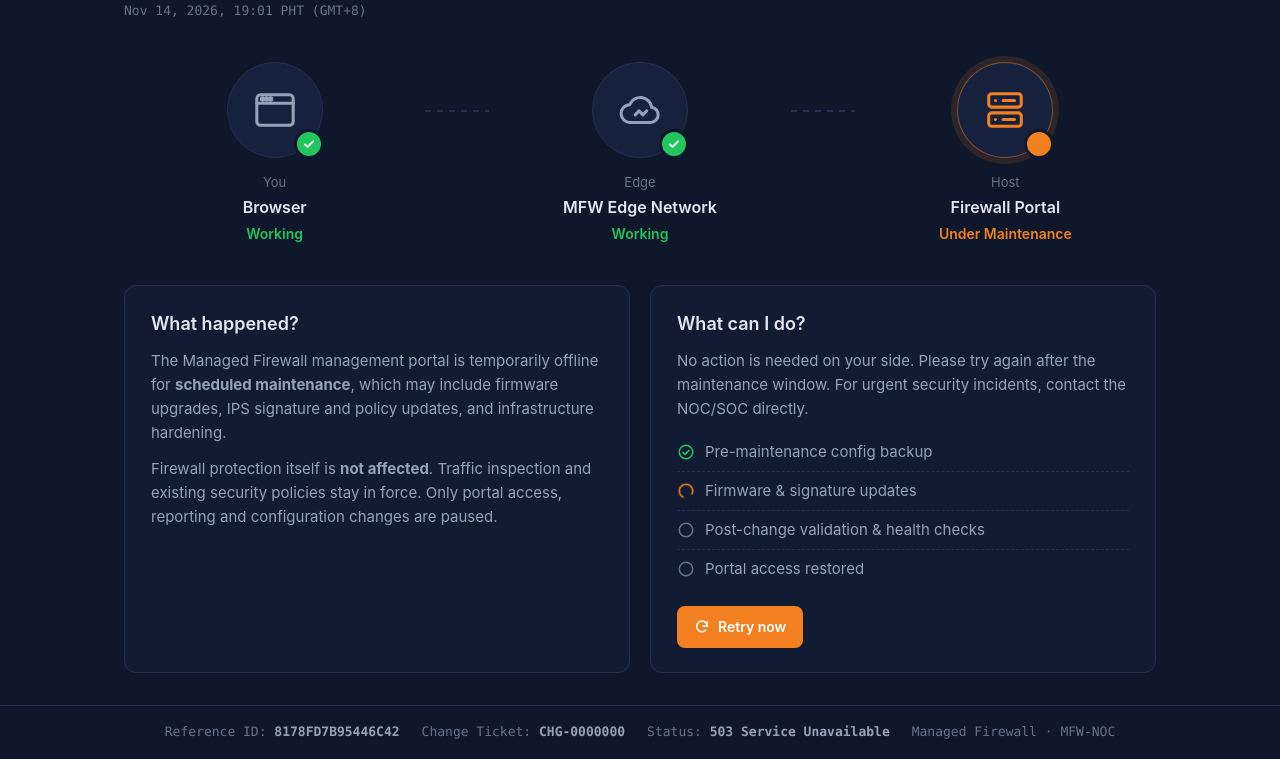
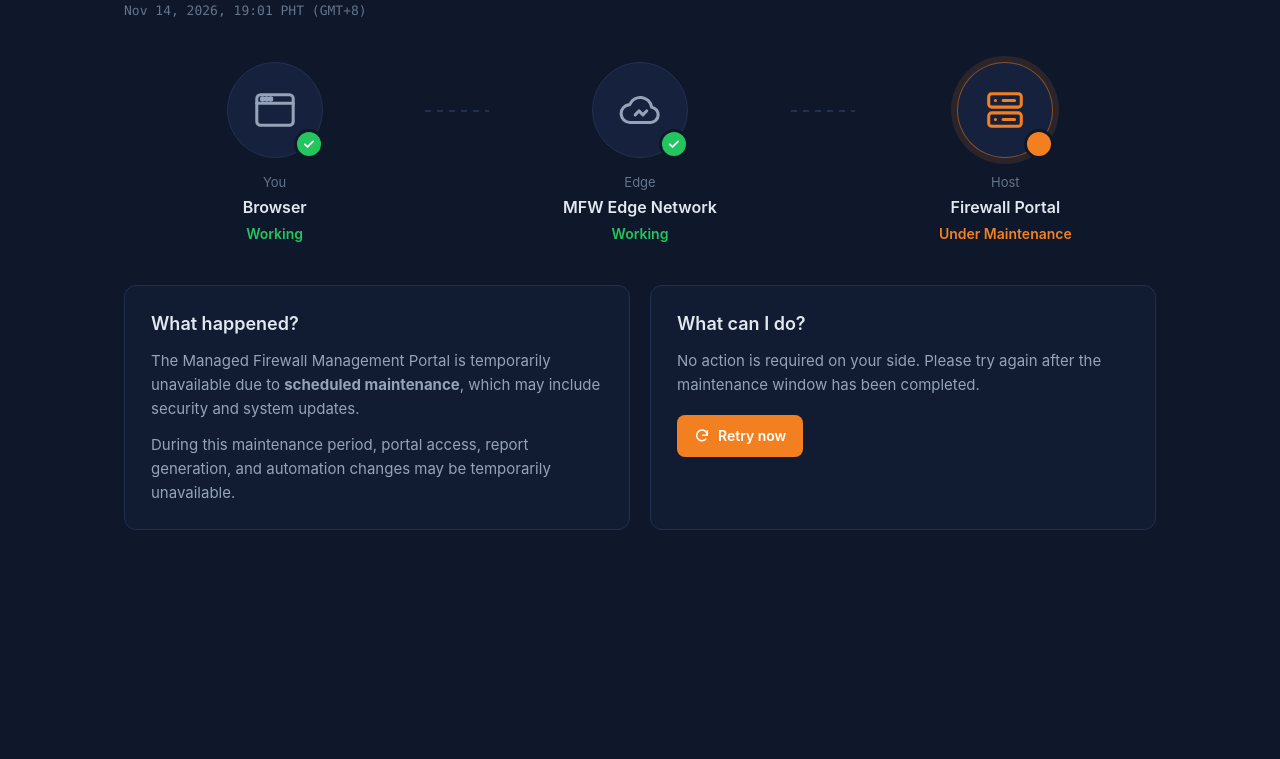
Before and after one commit to jclapena/nxs.managed.firewall.dash, a plain HTML site: page index.html in a window 1280 px wide. Shown: the part 202-961 px from the top of the page. After the commit the page ends 800 px from the top, so only its background shows below. Drawn offline with Linux system fonts and the light colour scheme.

Commit message:
Update index.html

```diff
--- a/index.html
+++ b/index.html
@@ -9,7 +9,7 @@
 <style>
   /* ============================================================
      EDIT THESE VALUES TO CUSTOMIZE THE PAGE
-     (Ticket number and auto-refresh are set in the script at the bottom)
+     (Auto-refresh is set in the script at the bottom)
      ============================================================ */
   :root {
     --bg: #0F172A;
@@ -256,34 +256,19 @@
   <section class="grid">
     <div class="card">
       <h2>What happened?</h2>
-      <p>The Managed Firewall management portal is temporarily offline for <strong>scheduled maintenance</strong>, which may include firmware upgrades, IPS signature and policy updates, and infrastructure hardening.</p>
-      <p>Firewall protection itself is <strong>not affected</strong>. Traffic inspection and existing security policies stay in force. Only portal access, reporting and configuration changes are paused.</p>
+      <p>The Managed Firewall Management Portal is temporarily unavailable due to <strong>scheduled maintenance</strong>, which may include security and system updates.</p>
+      <p>During this maintenance period, portal access, report generation, and automation changes may be temporarily unavailable.</p>
     </div>
 
     <div class="card">
       <h2>What can I do?</h2>
-      <p>No action is needed on your side. Please try again after the maintenance window. For urgent security incidents, contact the NOC/SOC directly.</p>
-      <ul class="checklist" aria-label="Maintenance progress">
-        <li class="li-done"><svg><use href="#i-circle-check"/></svg>Pre-maintenance config backup</li>
-        <li class="li-active"><svg><use href="#i-spinner"/></svg>Firmware &amp; signature updates</li>
-        <li class="li-pending"><svg><use href="#i-circle"/></svg>Post-change validation &amp; health checks</li>
-        <li class="li-pending"><svg><use href="#i-circle"/></svg>Portal access restored</li>
-      </ul>
+      <p>No action is required on your side. Please try again after the maintenance window has been completed.</p>
       <div class="actions">
         <button class="btn btn-primary" type="button" onclick="location.reload()"><svg><use href="#i-refresh"/></svg>Retry now</button>
       </div>
     </div>
   </section>
 </main>
-
-<footer>
-  <div class="footer-inner">
-    <span>Reference ID: <b id="refId">&mdash;</b></span>
-    <span>Change Ticket: <b id="ticketId">&mdash;</b></span>
-    <span>Status: <b>503 Service Unavailable</b></span>
-    <span>Managed Firewall &middot; MFW-NOC</span>
-  </div>
-</footer>
 
 <script>
   /* ============================================================
@@ -293,7 +278,6 @@
   var CONFIG = {
     timeZone:         "Asia/Manila",
     tzLabel:          "PHT (GMT+8)",
-    changeTicket:     "CHG-0000000",
     autoRefreshSec:   300           /* 0 to disable auto-reload */
   };
 
@@ -303,14 +287,6 @@
       if (withDate) { opts.year = "numeric"; opts.month = "short"; opts.day = "2-digit"; }
       return d.toLocaleString("en-US", opts);
     }
-
-    // Reference ID (Ray-ID style, random hex)
-    var hex = "";
-    var buf = new Uint8Array(8);
-    (window.crypto || window.msCrypto).getRandomValues(buf);
-    for (var i = 0; i < buf.length; i++) hex += ("0" + buf[i].toString(16)).slice(-2);
-    document.getElementById("refId").textContent = hex.toUpperCase();
-    document.getElementById("ticketId").textContent = CONFIG.changeTicket;
 
     function tick() {
       document.getElementById("nowStamp").textContent =
```
